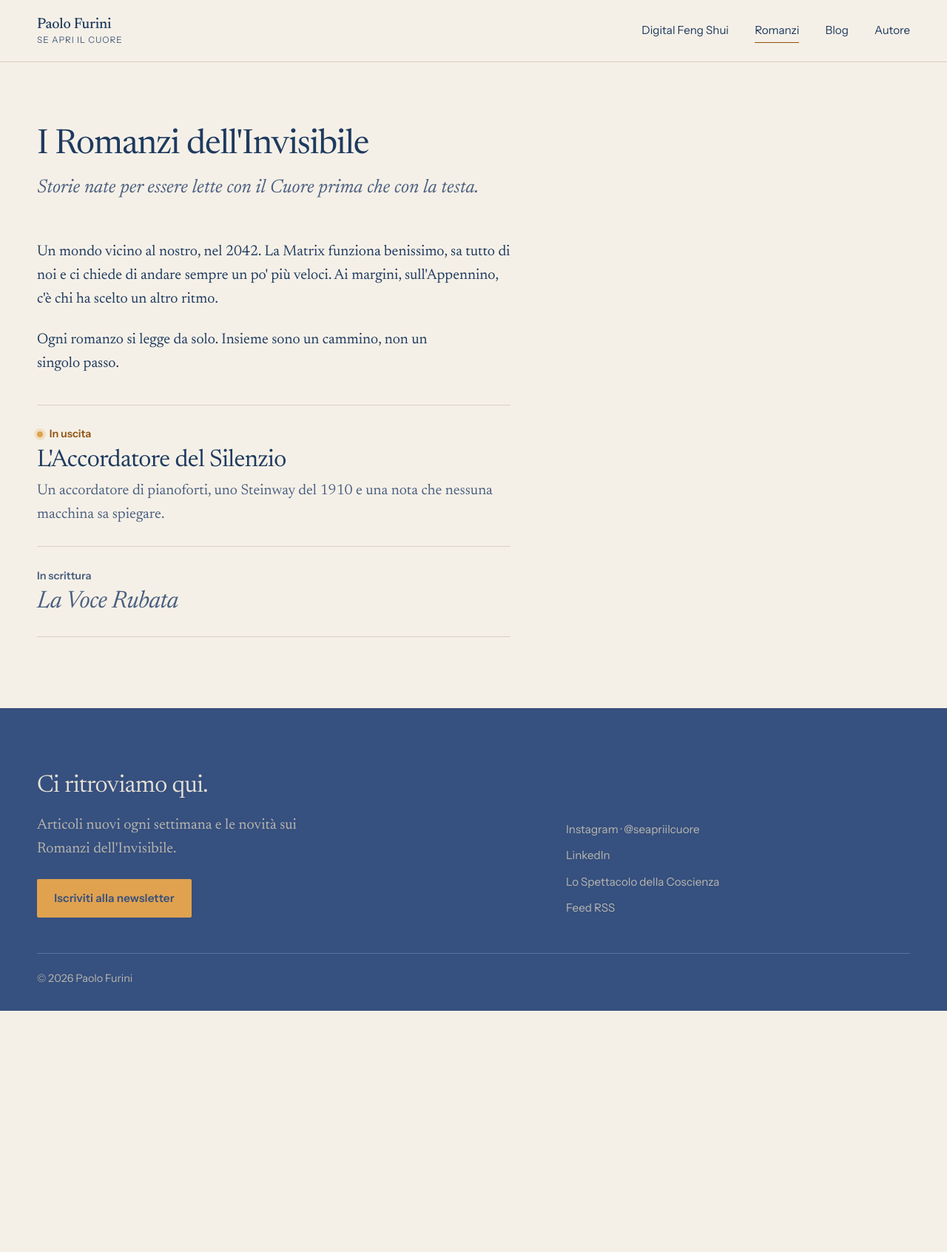
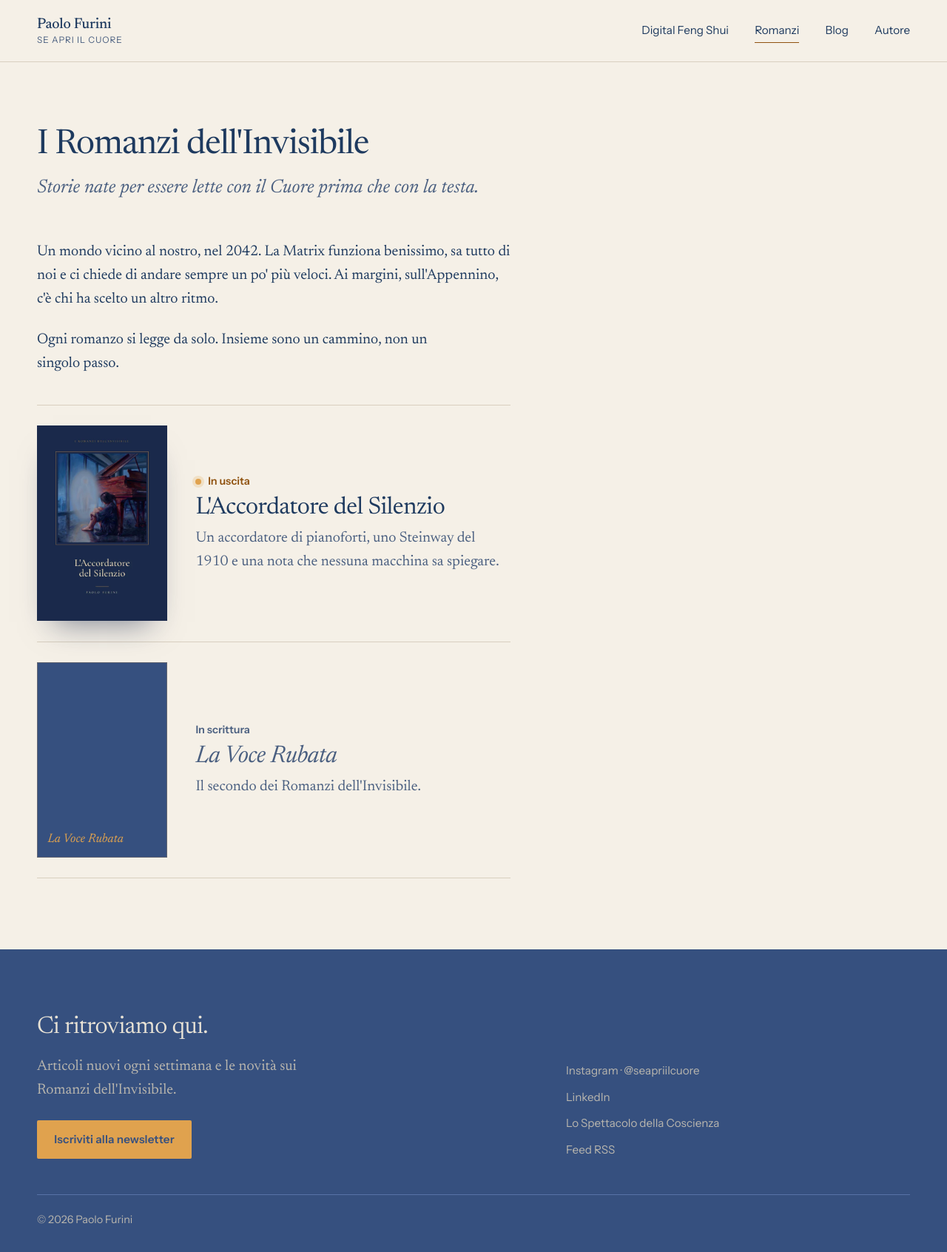
Before and after one commit to paolofurini/seapriilcuore, a Jekyll site: the page built from romanzi/index.html, in a window 1280 px wide. Shown: the whole page at 74% size. Built offline with Jekyll 4.4.1, drawn with Linux system fonts in a browser that asks for light colours; before the commit the page ends 1366 px from its top, so only the background shows below that.

Commit message:
Pagina Romanzi: copertina de L'Accordatore del Silenzio e segnaposto per La Voce Rubata
Co-Authored-By: Claude Opus 5.5 <noreply@anthropic.com>
Claude-Session: https://claude.ai/code/session_016SExTNR2mJFJdF2ZXLtJqN

```diff
--- a/assets/css/site.css
+++ b/assets/css/site.css
@@ -252,6 +252,12 @@ a.book-row:hover .book-row-title { color: var(--amber-deep); }
 .book-row-dek { color: var(--ink-soft); }
 .book-row-next .book-row-stato { color: var(--ink-soft); }
 .book-row-next .book-row-title { color: var(--ink-soft); font-style: italic; }
+.book-row-img { grid-template-columns: 8rem 1fr; gap: 1.6rem; align-items: center; }
+@media (min-width: 700px) { .book-row-img { grid-template-columns: 11rem 1fr; gap: 2.4rem; } }
+.book-row-testo { display: grid; gap: 0.35rem; align-content: center; }
+.book-row-cover img { width: 100%; height: auto; box-shadow: 0 24px 40px -22px rgba(20,35,70,0.55); transition: transform 0.6s var(--ease); }
+a.book-row-img:hover .book-row-cover img { transform: translateY(-3px); }
+.book-row-cover-vuota { aspect-ratio: 2 / 3; display: flex; align-items: flex-end; padding: 0.9rem; background: var(--night); color: var(--amber); font-style: italic; font-size: 1.05rem; line-height: 1.2; box-shadow: inset 0 0 0 1px rgba(224,162,78,0.25); }
 .page .wrap-text + .wrap-text { margin-top: 2.5rem; }
 
 /* Scuola: un invito caldo e leggero, nella voce di Paolo */
--- a/romanzi/index.html
+++ b/romanzi/index.html
@@ -14,14 +14,24 @@ description: "Storie nate per essere lette con il Cuore prima che con la testa."
   </div>
 
   <div class="wrap-text">
-    <a class="book-row" href="{{ '/romanzi/laccordatore-del-silenzio/' | relative_url }}">
-      <span class="book-row-stato"><span class="dot" aria-hidden="true"></span>In uscita</span>
-      <span class="book-row-title">L'Accordatore del Silenzio</span>
-      <span class="book-row-dek">Un accordatore di pianoforti, uno Steinway del 1910 e una nota che nessuna macchina sa spiegare.</span>
+    <a class="book-row book-row-img" href="{{ '/romanzi/laccordatore-del-silenzio/' | relative_url }}">
+      <picture class="book-row-cover">
+        <source type="image/webp" srcset="{{ '/assets/img/copertina-lads-480.webp' | relative_url }} 480w, {{ '/assets/img/copertina-lads-960.webp' | relative_url }} 960w" sizes="(min-width: 700px) 11rem, 8rem">
+        <img src="{{ '/assets/img/copertina-lads-480.jpg' | relative_url }}" alt="Copertina di L'Accordatore del Silenzio di Paolo Furini: una donna seduta sotto un pianoforte a coda, accanto a una presenza di luce, su fondo blu notte." width="480" height="720">
+      </picture>
+      <span class="book-row-testo">
+        <span class="book-row-stato"><span class="dot" aria-hidden="true"></span>In uscita</span>
+        <span class="book-row-title">L'Accordatore del Silenzio</span>
+        <span class="book-row-dek">Un accordatore di pianoforti, uno Steinway del 1910 e una nota che nessuna macchina sa spiegare.</span>
+      </span>
     </a>
-    <div class="book-row book-row-next" aria-label="Prossimo romanzo">
-      <span class="book-row-stato">In scrittura</span>
-      <span class="book-row-title">La Voce Rubata</span>
+    <div class="book-row book-row-img book-row-next" aria-label="Prossimo romanzo">
+      <span class="book-row-cover book-row-cover-vuota" aria-hidden="true">La Voce Rubata</span>
+      <span class="book-row-testo">
+        <span class="book-row-stato">In scrittura</span>
+        <span class="book-row-title">La Voce Rubata</span>
+        <span class="book-row-dek">Il secondo dei Romanzi dell'Invisibile.</span>
+      </span>
     </div>
   </div>
 </article>
```
